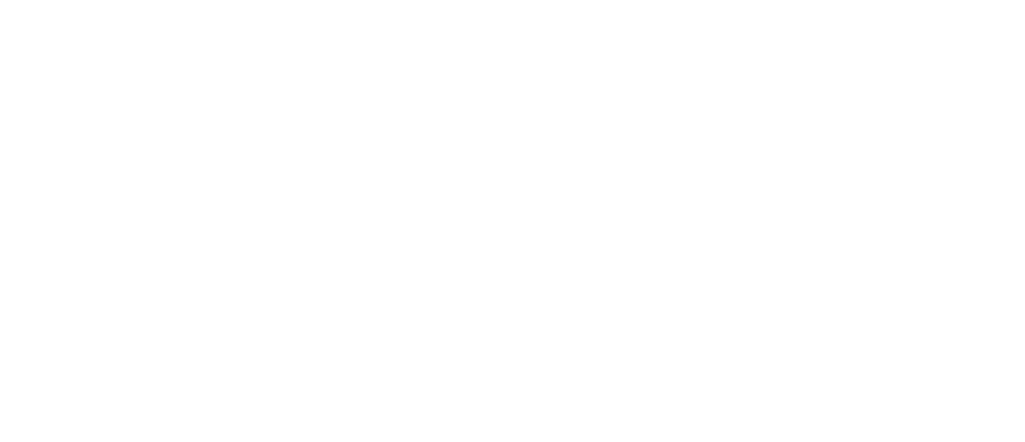
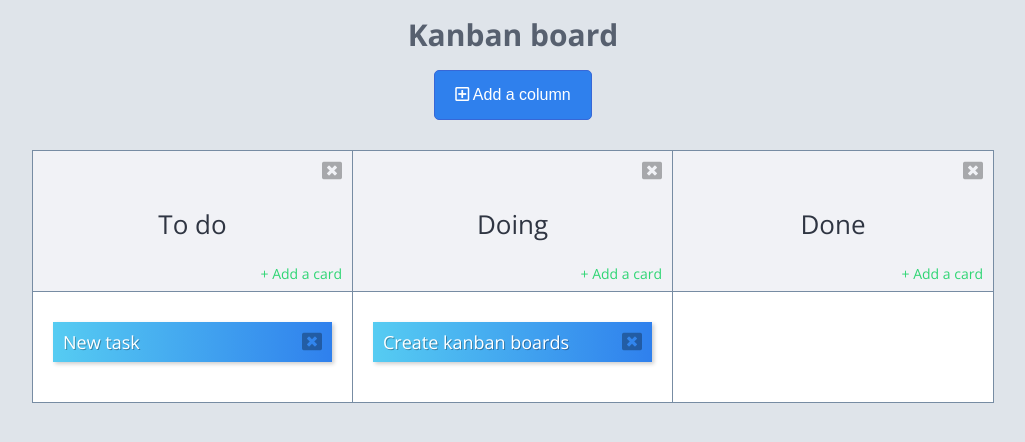
Before and after one commit to SnovyDesigns/oop, a website: page index.html in a window 1280 px wide. Shown: the whole page, without its empty margins (127-1152 px from the left). Drawn offline with nearby package versions, Linux system fonts and the light colour scheme.

Commit message:
Finished 11.6

```diff
--- a/index.html
+++ b/index.html
@@ -4,11 +4,18 @@
 		<meta charset="utf-8">
         <meta name="viewport" content="width=device-width, initial-scale=1">
 		<title>OOP - Moduł 11</title>
+		<link rel="stylesheet" href="https://use.fontawesome.com/releases/v5.0.12/css/all.css" integrity="sha384-G0fIWCsCzJIMAVNQPfjH08cyYaUtMwjJwqiRKxxE/rx96Uroj1BtIQ6MLJuheaO9" crossorigin="anonymous">
 		<link rel="stylesheet" href="css/style.css"/>
 	</head>
 	<body>
+		<div id="board" class="board">
+	        <h1>Kanban board</h1>
+	        <button class="create-column"><i class="far fa-plus-square"></i> Add a column</button>
+	        <div class="column-container"></div>
+		</div>
 
-
+    <script src="https://code.jquery.com/jquery-3.0.0.min.js" integrity="sha256-JmvOoLtYsmqlsWxa7mDSLMwa6dZ9rrIdtrrVYRnDRH0=" crossorigin="anonymous"></script>
+    <script src="https://code.jquery.com/ui/1.11.4/jquery-ui.min.js" integrity="sha256-xNjb53/rY+WmG+4L6tTl9m6PpqknWZvRt0rO1SRnJzw=" crossorigin="anonymous"></script>
 	<script src="js/scripts.js"></script>
 	</body>
 </html>
--- a/js/scripts.js
+++ b/js/scripts.js
@@ -0,0 +1,128 @@
+(function ($) {
+
+	$(function() {
+
+		function randomString () {
+		    var chars = '0123456789abcdefghiklmnopqrstuvwxyzABCDEFGHIJKLMNOPQRSTUVWXTZ';
+		    var str = '';
+		    for (var i = 0; i < 10; i++) {
+		        str += chars[Math.floor(Math.random() * chars.length)];
+		    }
+		    return str;
+		}
+
+		function Column (name) {
+		    var self = this;
+
+		    self.id = randomString();
+		    self.name = name;
+		    self.$element = createColumn();
+
+		    function createColumn() {
+		    	var $column = $('<div>').addClass('column');
+		    	var $columnWrapper = $('<div>').addClass('wrapper');
+				var $columnTitle = $('<h2>').addClass('column-title').text(self.name);
+				var $columnCardList = $('<ul>').addClass('column-card-list');
+				var $columnDelete = $('<i>').addClass('fas fa-window-close');
+				var $columnAddCard = $('<a>').addClass('add-card').attr('href', '#').text('+ Add a card');
+
+				$columnDelete.click(function() {
+			        self.removeColumn();
+				});
+
+			    $columnAddCard.click(function(e) {
+			    	e.preventDefault();
+			        self.addCard(new Card(prompt("Enter the name of the card")));
+				});
+
+			    $columnWrapper.append($columnTitle)
+					   		  .append($columnDelete)
+					          .append($columnAddCard);
+
+				$column.append($columnWrapper)
+					   .append($columnCardList);
+
+				return $column;
+		    }
+		}
+
+		Column.prototype = {
+		    addCard: function(card) {
+		        this.$element.children('ul').append(card.$element);
+		    },
+		    removeColumn: function() {
+				this.$element.remove();
+		    }
+		};
+
+		function Card(description) {
+			var self = this;
+
+		    this.id = randomString();
+		    this.description = description;
+		    this.$element = createCard();
+
+		    function createCard() {
+		    	var $card = $('<li>').addClass('card');
+			    var $cardDescription = $('<p>').addClass('card-description').text(self.description);
+			    var $cardDelete = $('<i>').addClass('fas fa-window-close');
+
+			    $cardDelete.click(function(event) {
+			    	self.removeCard();
+			    });
+
+			    $card.append($cardDescription)
+			    	 .append($cardDelete);
+
+		    	return $card;
+		    }
+		}
+
+		Card.prototype = {
+			removeCard: function () {
+				this.$element.remove();
+			}
+		};
+
+		var board = {
+		    name: 'Kanban Board',
+		    addColumn: function(column) {
+				this.$element.append(column.$element);
+				initSortable();
+		    },
+		    $element: $('#board .column-container')
+		};
+
+		function initSortable() {
+			$('.column-card-list').sortable({
+				connectWith: '.column-card-list',
+				placeholder: 'card-placeholder'
+			}).disableSelection();
+		}
+
+		$('.create-column').click(function(){
+			var name = prompt('Enter a column name');
+			var column = new Column(name);
+			board.addColumn(column);
+		});
+
+		var todoColumn = new Column('To do');
+		var doingColumn = new Column('Doing');
+		var doneColumn = new Column('Done');
+
+		// ADDING COLUMNS TO THE BOARD
+		board.addColumn(todoColumn);
+		board.addColumn(doingColumn);
+		board.addColumn(doneColumn);
+
+		// CREATING CARDS
+		var card1 = new Card('New task');
+		var card2 = new Card('Create kanban boards');
+
+		// ADDING CARDS TO COLUMNS
+		todoColumn.addCard(card1);
+		doingColumn.addCard(card2);
+
+	});
+
+})(jQuery);
--- /dev/null
+++ b/sass/_reset.scss
@@ -0,0 +1,98 @@
+html, body, div, span, object, iframe,
+h1, h2, h3, h4, h5, h6, p, blockquote, pre,
+abbr, address, cite, code,
+del, dfn, em, img, ins, kbd, q, samp,
+small, strong, sub, sup, var,
+b, i,
+dl, dt, dd, ol, ul, li,
+fieldset, form, label, legend,
+table, caption, tbody, tfoot, thead, tr, th, td,
+article, aside, canvas, details, figcaption, figure,
+footer, header, hgroup, menu, nav, section, summary,
+time, mark, audio, video {
+ margin:0;
+ padding:0;
+ border:0;
+ outline:0;
+ font-size:100%;
+ vertical-align:baseline;
+ background:transparent;
+ font-weight: normal;
+}
+
+* {
+	box-sizing: border-box;
+	outline: none;
+}
+
+body {
+ line-height:1;
+}
+
+article,aside,details,figcaption,figure,
+footer,header,hgroup,menu,nav,section {
+ display:block;
+}
+
+nav ul {
+ list-style:none;
+}
+
+blockquote, q {
+ quotes:none;
+}
+
+blockquote:before, blockquote:after,
+q:before, q:after {
+ content:'';
+ content:none;
+}
+
+a {
+ margin:0;
+ padding:0;
+ font-size:100%;
+ vertical-align:baseline;
+ background:transparent;
+ text-decoration:none;
+}
+
+ins {
+ background-color:#ff9;
+ color:#000;
+ text-decoration:none;
+}
+
+mark {
+ background-color:#ff9;
+ color:#000;
+ font-style:italic;
+ font-weight:bold;
+}
+
+del {
+ text-decoration: line-through;
+}
+
+abbr[title], dfn[title] {
+ border-bottom:1px dotted;
+ cursor:help;
+}
+
+table {
+ border-collapse:collapse;
+ border-spacing:0;
+}
+
+hr {
+ display:block;
+ height:1px;
+ border:0;
+ border-top:1px solid #cccccc;
+ margin:1em 0;
+ padding:0;
+}
+
+input, select {
+ vertical-align:middle;
+}
--- /dev/null
+++ b/sass/style.scss
@@ -0,0 +1,129 @@
+@import url('https://fonts.googleapis.com/css?family=Open+Sans:300,400,700&subset=latin-ext');
+@import 'reset';
+
+html {
+	font-size: 10px;
+}
+
+body {
+	background-color: #dfe4ea;
+	font-family: 'Open Sans', sans-serif;
+	display: flex;
+	justify-content: center;
+}
+
+.fa-window-close {
+	font-size: 2rem;
+	opacity: .3;
+	cursor: pointer;
+	transition: all .4s;
+
+	&:hover {
+		opacity: .6;
+	}
+}
+
+button, i, a {
+	transition: all .4s;
+}
+
+.board {
+	padding: 2rem;
+	text-align: center;
+
+	h1 {
+		font-size: 3rem;
+		font-weight: 700;
+		margin-bottom: 2rem;
+		color: #57606f;
+		text-align: center;
+	}
+
+	.create-column {
+		font-size: 1.6rem;
+		background-color: #2f80ed;
+		color: #fff;
+		border: 1px solid #3867d6;
+		padding: 1.5rem 2rem;
+		border-radius: 5px;
+		margin-bottom: 3rem;
+
+		&:hover {
+			background-color: #3867d6;
+		}
+	}
+
+	.column-container {
+		display: flex;
+		border: 1px solid #778ca3;
+
+		.column {
+			border-right: 1px solid #778ca3;
+			min-width: 32rem;
+			background-color: #ffffff;
+
+			&:last-of-type {
+				border: 0;
+			}
+		}
+
+		.wrapper {
+			display: grid;
+			grid-template-columns: 1fr;
+			padding: 1rem 0;
+			border-bottom: 1px solid #778ca3;
+			background-color: #f1f2f6;
+
+			.fa-window-close {
+				grid-row: 1/2;
+				justify-self: end;
+				margin-right: 1rem;
+			}
+
+			.column-title {
+				font-size: 2.6rem;
+				text-align: center;
+				padding: 3rem 0;
+				color: #2f3542;
+			}
+
+			.add-card {
+				font-size: 1.4rem;
+				color: #2ed573;
+				justify-self: end;
+				margin-right: 1rem;
+
+				&:hover {
+					color: #20bf6b;
+				}
+			}
+		}
+
+		.column-card-list {
+			padding: 3rem 2rem;
+			list-style: none;
+		}
+
+		.card {
+			background: linear-gradient(to right, #56ccf2, #2f80ed);
+			box-shadow: 2px 2px 4px rgba(0, 0, 0, .2);
+			margin-bottom: 1rem;
+			cursor: grab;
+			padding: 1rem;
+			display: flex;
+			justify-content: space-between;
+			align-items: center;
+
+			p {
+				font-size: 1.8rem;
+				font-weight: 300;
+				color: #fff;
+				text-shadow: 1px 1px 0 rgba(0, 0, 0, .3);
+			}
+
+			i {
+				justify-self: flex-end;
+			}
+		}
+	}
+}
```
Also changed, not shown: css/style.css.
